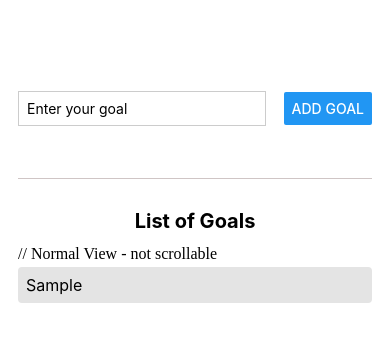
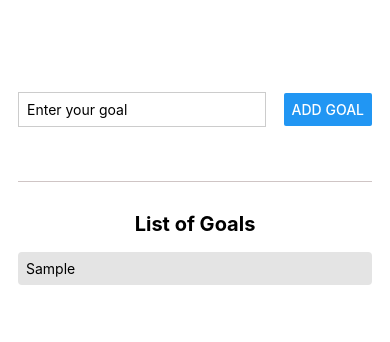
Before and after one commit to phiyen-pyn/react-native-learning, a React Native app in the folder track-goal/: screen / in a window 390 px wide. Both pictures are taken after typing "Sample" into the empty fields and a click on the button "ADD GOAL". Shown: the top 342 px of the page. Built offline with nearby package versions, Linux system fonts and the light colour scheme.

Commit message:
Using FlatList instead of ScrollView for better performance

```diff
--- a/track-goal/App.js
+++ b/track-goal/App.js
@@ -1,4 +1,4 @@
-import { StyleSheet, TextInput, View, Button, Text, ScrollView } from 'react-native';
+import { StyleSheet, TextInput, View, Button, Text, ScrollView, FlatList } from 'react-native';
 import { useState } from 'react';
 
 export default function App() {
@@ -12,7 +12,10 @@ export default function App() {
   function addGoalHandler() {
     setCourseGoals((currentCourseGoals) => [
       ...currentCourseGoals,
-      enteredGoalText
+      /* Instead of the enteredGoalText only (a plain string), we change it into an object that has a key property by wrapping it into the curly braces. */
+      {text: enteredGoalText, id: Math.random().toString()} /* id is the unique key for each item. */
+      /* Course goals is now an array of objects that each object has a text property and an id property. */
+
     ]);
     setEnteredGoalText('');
   }
@@ -30,7 +33,7 @@ export default function App() {
 
       <Text style={styles.goalsTitle}>List of Goals</Text>
 
-      // Normal View - not scrollable
+      {/* // Normal View - not scrollable */}
       {/* <View style={styles.goalsContainer}>
             {courseGoals.map((goal) => (
               <Text style={styles.goalItem} key={goal}>{goal}</Text>
@@ -40,7 +43,8 @@ export default function App() {
       {/* ScrollView - make things scrollable */}
       {/* but it needs its parent to control the area it will take the height for the whole screen for that View. */}
       {/* The outer View controls how much space the area of the screen will take up. */}
-      {/* The inner ScrollView makes sure the items in that space to be scrollable if they exceed the space. */}      <View style={styles.goalsContainerView}>
+      {/* The inner ScrollView makes sure the items in that space to be scrollable if they exceed the space. */}
+      {/* <View style={styles.goalsContainerView}>
         <ScrollView alwaysBounceHorizontal={false}>
               {courseGoals.map((goal) => (
                 <View key={goal}>
@@ -48,7 +52,41 @@ export default function App() {
                 </View>
               ))}
         </ScrollView>
+      </View> */}
+
+      {/* FlatList - better performance for large lists */}
+      {/* FlatList won't render all the items at once, only the ones that are currently visible on the screen. */}
+      {/* The rest of the items are rendered as the user scrolls through the list as it will use the lazy load*/}
+      <View style={styles.goalsContainerView}>
+        {/* FlatList requires a data prop and a renderItem prop to define how each item should be rendered. */}
+        {/* Define a keyExtractor prop to specify how to extract unique keys for each item in the list. */}
+        {/* Data prop takes the array of items to be displayed in the list. */}
+        {/* renderItem prop is a function that takes an object with an item property (representing the current item) and returns a React element to be rendered for that item. */}
+        {/* renderItem uses a function that will tell FlatList how to render each item in the list. */}
+        {/* renderItem function will call its function whenever it needs to render an item because the user is scrolling to make the item visible, passing the current item as a prop. */}
+        {/* item is an object generated by FlatList automatically and internally. The object that wraps around the individual item in the list. */}
+        <FlatList data={courseGoals} renderItem={(itemData) => {
+          return (
+            <View style={styles.goalItem}>
+              <Text style={styles.goalText}>{itemData.item.text}</Text>
+            </View>
+          );
+        }}
+          alwaysBounceHorizontal={false}
+          keyExtractor={(item, index) => {
+          return item.id; // here we are returning the id property of each item as the unique key for that item.
+        }}/>
+        {/* keyExtractor prop is used to specify how to extract unique keys for each item in the list. It wants a function as a value.
+        It is used to call to get a key out of every item. It will be attached to the item by FlatList*/}
+        {/* keyExtractor is different from the renderItem function.
+        renderItem is for JSX code to render each item, while keyExtractor is for getting the unique key for each item. */}
+        {/* keyExtractor function receives two arguments: item (the current item being processed) and index (the index of the current item in the data array). */}
+        {/* In FlatList, there are two ways to adding keys to the list item:
+        1. Turn data values (from primitive types like strings or numbers) into object that has a key property. (Include: "text" and "key" property at the state)
+        2. Using the key extractor */}
+        {/* Its default prop for the object of the Flatlist is "key", but we can customize it to be any property we want, like "id" in this case by using the keyExtractor */}
       </View>
+
     </View>
   )
 }
```
